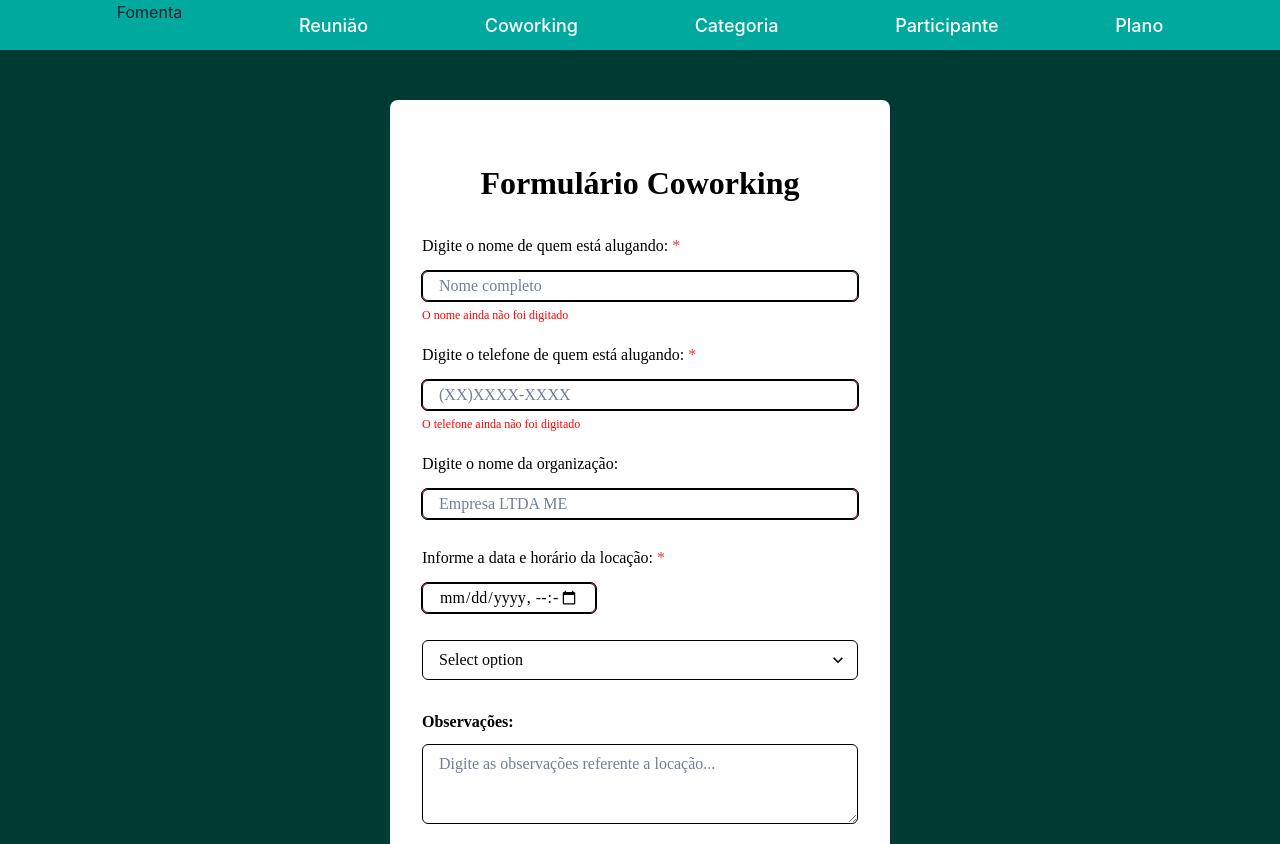
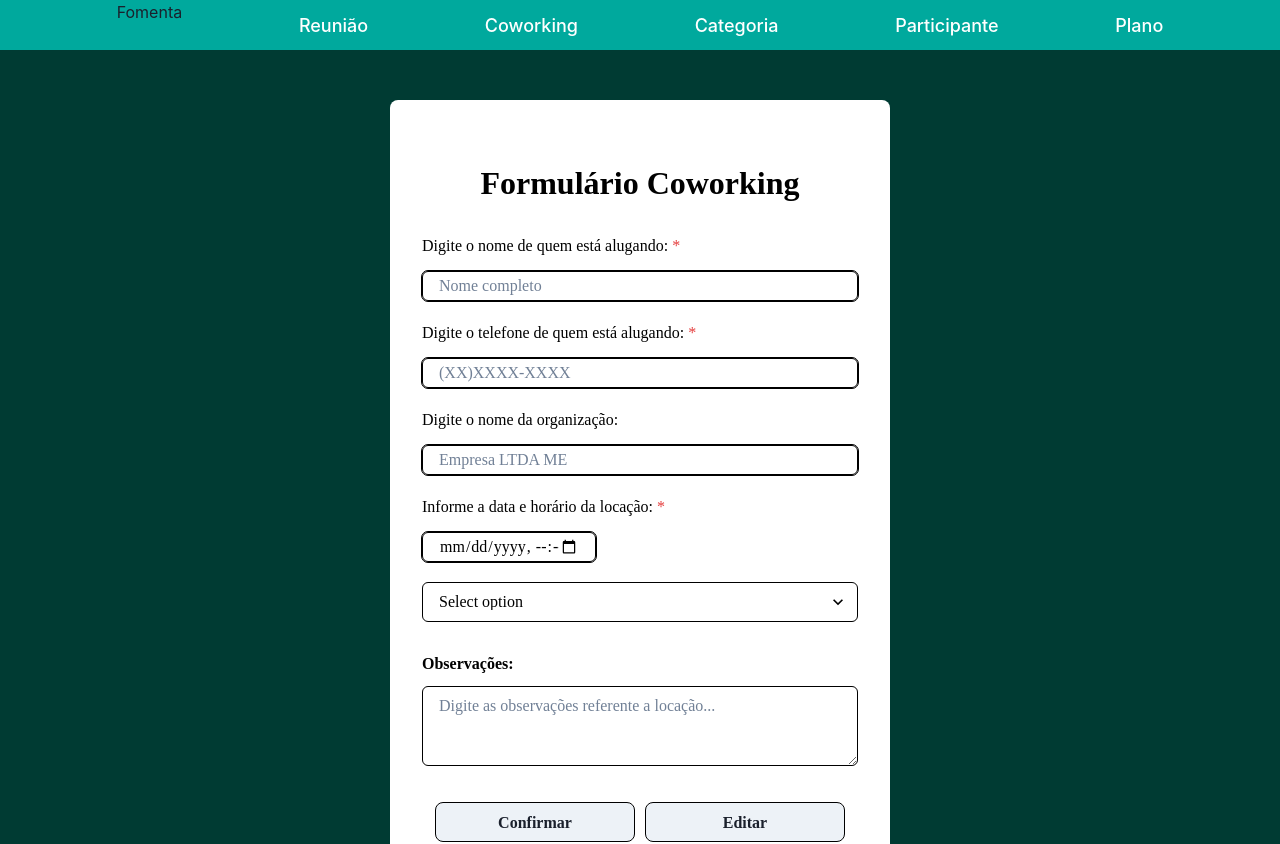
Before and after one commit to caetanojpo/crud-formulario-front, a React (Create React App) app: page /coworking/criar in a window 1280 px wide. Shown: the top 844 px of the page. Built offline with nearby package versions, Linux system fonts and the light colour scheme; the HTML template or start-up script is replaced by a standard one.

Commit message:
Refatoração dos inputs e ajuste do disable

```diff
--- a/src/components/forms/formCoworking/index.jsx
+++ b/src/components/forms/formCoworking/index.jsx
@@ -1,49 +1,41 @@
-import { useEffect, useState } from 'react';
 import Form from '../../formulario';
-import Inputs from '../../inputs';
-import RadioOptions from '../../radiobox';
 import SelectOptions from '../../select';
 
 export default function FormCoworking(props) {
+  const inputData = [
+    {
+      requerido: true,
+      label: 'Digite o nome de quem está alugando:',
+      largura: '100%',
+      tipo: 'text',
+      placeholder: 'Nome completo',
+      errorMessage: 'O nome ainda não foi digitado',
+    },
+    {
+      requerido: true,
+      label: 'Digite o telefone de quem está alugando:',
+      largura: '100%',
+      tipo: 'text',
+      placeholder: '(XX)XXXX-XXXX',
+      errorMessage: 'O telefone ainda não foi digitado',
+    },
+    {
+      label: 'Digite o nome da organização:',
+      largura: '100%',
+      tipo: 'tel',
+      placeholder: 'Empresa LTDA ME',
+    },
+    {
+      requerido: true,
+      label: 'Informe a data e horário da locação:',
+      largura: '40%',
+      tipo: 'datetime-local',
+    },
+  ];
   return (
     <Form
       titulo="Formulário Coworking"
-      input={
-        <>
-          <Inputs
-            label="Digite o nome de quem está alugando:"
-            tipo="text"
-            placeholder="Nome completo"
-            errorMessage="O nome ainda não foi digitado"
-            largura="100%"
-            requerido
-            desabilitar={props.desabilitar ? true : false}
-          />
-          <Inputs
-            label="Digite o telefone de quem está alugando:"
-            tipo="tel"
-            largura="100%"
-            placeholder="(XX)XXXX-XXXX"
-            errorMessage="O telefone ainda não foi digitado"
-            requerido
-            desabilitar={props.desabilitar ? true : false}
-          />
-          <Inputs
-            label="Digite o nome da organização:"
-            tipo="text"
-            largura="100%"
-            placeholder="Empresa LTDA ME"
-            desabilitar={props.desabilitar ? true : false}
-          />
-          <Inputs
-            label="Informe a data e horário da locação:"
-            largura="40%"
-            tipo="datetime-local"
-            requerido
-            desabilitar={props.desabilitar ? true : false}
-          />
-        </>
-      }
+      inputData={inputData}
       labelRadio="Selecione o plano desejado: "
       select
       selectbox={
@@ -60,9 +52,9 @@ export default function FormCoworking(props) {
         </>
       }
       alterar={props.podeAlterar ? [true, false] : [false]}
+      desabilitar={props.desabilitar ? true : false}
       textareaLabel="Observações:"
       textareaPlaceholder="Digite as observações referente a locação..."
-      desabilitar={props.desabilitar ? true : false}
     />
   );
 }
--- a/src/components/formulario/index.jsx
+++ b/src/components/formulario/index.jsx
@@ -4,8 +4,10 @@ import {
   CheckboxGroup,
   Flex,
   FormControl,
+  FormErrorMessage,
   FormLabel,
   Heading,
+  Input,
   RadioGroup,
   Select,
   Stack,
@@ -16,7 +18,9 @@ import { useEffect, useState } from 'react';
 import ButtonForm from '../button';
 
 export default function Form(props) {
-  const [value, setValue] = useState('1');
+  const [input, setInput] = useState('');
+
+  const handleInputChange = (e) => setInput(e.target.value);
 
   const [habilitado, setHabilitado] = useState(true);
 
@@ -59,7 +63,27 @@ export default function Form(props) {
                 h="fit-content"
                 gap="20px"
               >
-                {props.input}
+                {props.inputData.map((item) => (
+                  <FormControl
+                    display="flex"
+                    flexDir="column"
+                    isRequired={item.requerido ? true : false}
+                    gap="5px"
+                    isDisabled={props.desabilitar ? habilitado : false}
+                  >
+                    <FormLabel>{item.label}</FormLabel>
+                    <Input
+                      outline="1px solid black !important"
+                      border="1px solid black !important"
+                      color="black"
+                      h="30px"
+                      w={item.largura}
+                      type={item.tipo}
+                      placeholder={item.placeholder}
+                      onChange={handleInputChange}
+                    />
+                  </FormControl>
+                ))}
               </Flex>
               <FormControl
                 mt="20px"
@@ -82,8 +106,6 @@ export default function Form(props) {
                       {props.labelRadio}{' '}
                     </FormLabel>
                     <RadioGroup
-                      onChange={setValue}
-                      value={value}
                       defaultValue={props.default}
                       direction="row"
                       w="100%"
--- a/src/components/inputs/index.jsx
+++ /dev/null
@@ -1,48 +0,0 @@
-import {
-  FormControl,
-  FormErrorMessage,
-  FormLabel,
-  Input,
-} from '@chakra-ui/react';
-import { isDisabled } from '@chakra-ui/utils';
-import { useState } from 'react';
-
-export default function Inputs(props) {
-  const [input, setInput] = useState('');
-
-  const handleInputChange = (e) => setInput(e.target.value);
-
-  const isError = input === '';
-  return (
-    <>
-      <FormControl
-        display="flex"
-        flexDir="column"
-        isRequired={props.requerido ? true : false}
-        isInvalid={isError}
-        gap="5px"
-        isDisabled={props.desabilitar ? true : false}
-      >
-        <FormLabel>{props.label}</FormLabel>
-        <Input
-          outline="1px solid black !important"
-          border="1px solid black !important"
-          color="black"
-          h="30px"
-          w={props.largura}
-          type={props.tipo}
-          placeholder={props.placeholder}
-          value={input}
-          onChange={handleInputChange}
-        />
-        {!isError ? (
-          ''
-        ) : (
-          <FormErrorMessage mt="2px" fontSize="12px" color="red">
-            {props.errorMessage}
-          </FormErrorMessage>
-        )}
-      </FormControl>
-    </>
-  );
-}
```
